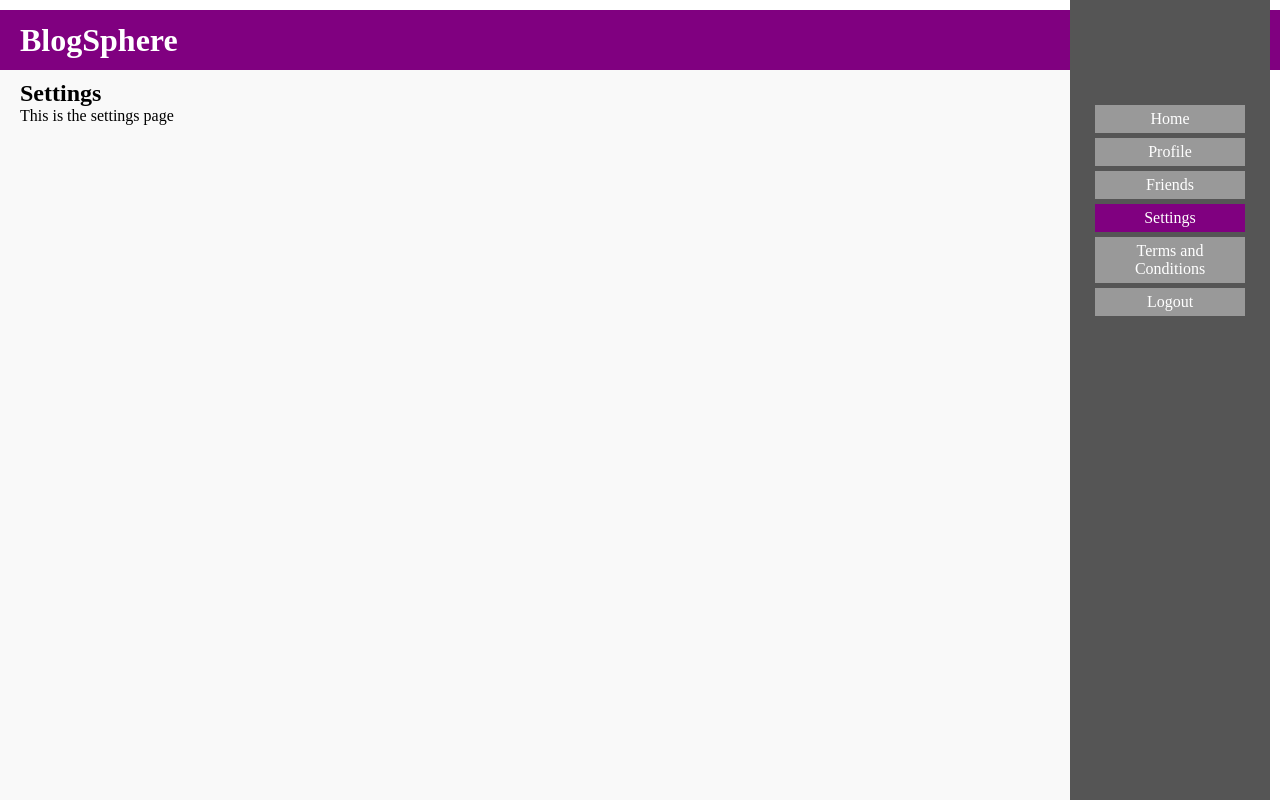
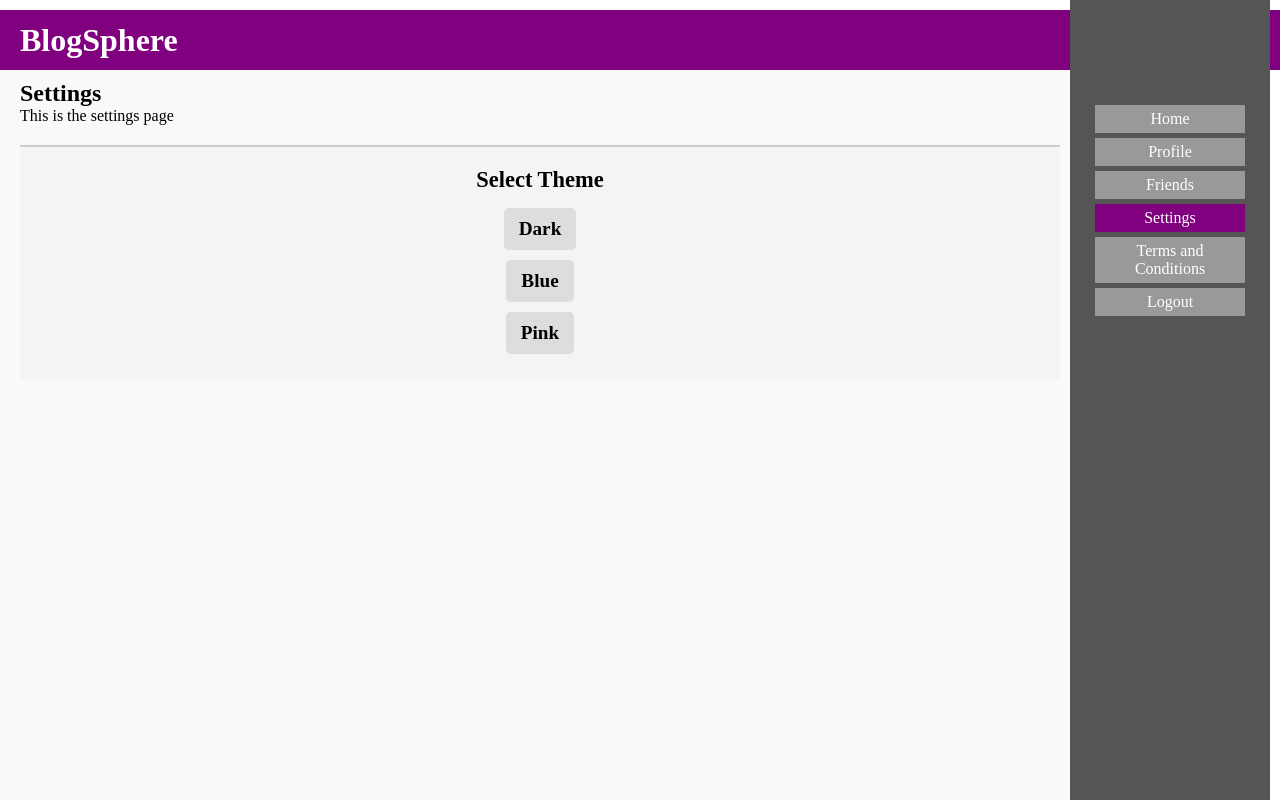
Before and after one commit to Diver2907/COSC360Project, a PHP site: page /settings.html in a window 1280 px wide. Run offline with PHP 8.4, Linux system fonts and the light colour scheme.

Commit message:
settings, post updated

```diff
--- a/friends.html
+++ b/friends.html
@@ -45,5 +45,7 @@
                 </div>
             </div>
         </div>
+<script src="theme.js"></script>
+
     </body>
 </html>
--- a/home.html
+++ b/home.html
@@ -1,7 +1,8 @@
 <!DOCTYPE html>
 <html lang="en">
     <head>
-        <link rel="stylesheet" href="Style.css"/>
+        <link rel="stylesheet" href="Style.css"/>\
+
         <title>Home</title>
     </head>
     <body>
@@ -77,5 +78,7 @@
                   }
                 });
               </script>
+<script src="theme.js"></script>
+
           </body>
 </html>
--- a/profile.html
+++ b/profile.html
@@ -71,5 +71,7 @@
 
         window.onload = loadProfile;
     </script>
+<script src="theme.js"></script>
+
 </body>
 </html>
--- a/settings.html
+++ b/settings.html
@@ -1,13 +1,81 @@
 <!DOCTYPE html>
 <html lang="en">
 <head>
-        <link rel="stylesheet" href="Style.css"/>
-        <title>Home</title>
+    <meta charset="UTF-8">
+    <meta name="viewport" content="width=device-width, initial-scale=1.0">
+    <title>Settings</title>
+    <link rel="stylesheet" href="Style.css">
+    <style>
+        /* Dark Theme */
+        .theme-dark .main-content {
+            background-color: #222;
+            color: white;
+        }
+        .theme-dark .top-bar {
+            background-color: #111;
+        }
+        .theme-dark .right-nav {
+            background-color: #333;
+        }
+
+        /* Blue Theme */
+        .theme-blue .main-content {
+            background-color: #ADD8E6;
+            color: black;
+        }
+        .theme-blue .top-bar {
+            background-color: #1E3A5F;
+        }
+        .theme-blue .right-nav {
+            background-color: #5A9BD3;
+        }
+
+        /* Pink Theme */
+        .theme-pink .main-content {
+            background-color: #FFC0CB;
+            color: black;
+        }
+        .theme-pink .top-bar {
+            background-color: #B03060;
+        }
+        .theme-pink .right-nav {
+            background-color: #D87093;
+        }
+
+        /* Theme Selection Band - Ensures Visibility */
+        .theme-selection {
+            background: #f4f4f4;
+            padding: 20px;
+            border-top: 2px solid #ccc;
+            width: 100%;
+            text-align: center;
+            font-size: 1.2em;
+            margin-top: 20px;
+            display: flex;
+            flex-direction: column;
+            align-items: center;
+        }
+        .theme-selection h3 {
+            margin-bottom: 10px;
+        }
+        .theme-option {
+            cursor: pointer;
+            margin: 5px;
+            padding: 10px 15px;
+            background: #ddd;
+            border-radius: 5px;
+            display: inline-block;
+            font-weight: bold;
+            transition: background 0.3s, color 0.3s;
+        }
+        .theme-option:hover {
+            background: #bbb;
+        }
+    </style>
 </head>
 <body>
     <div class="top-bar">
         <h1>BlogSphere</h1>
-
     </div>
     <div class="right-nav">
         <ul>
@@ -21,9 +89,28 @@
     </div>
     <div class="main-content">
         <h2>Settings</h2>
-            <p>
-              This is the settings page
-            </p>
+        <p>This is the settings page</p>
+        <div class="theme-selection">
+            <h3>Select Theme</h3>
+            <span class="theme-option" onclick="setTheme('dark')">Dark</span>
+            <span class="theme-option" onclick="setTheme('blue')">Blue</span>
+            <span class="theme-option" onclick="setTheme('pink')">Pink</span>
         </div>
+    </div>
+    <script>
+        function setTheme(theme) {
+            localStorage.setItem('theme', theme);
+            applyThemeToAllPages();
+        }
+
+        function applyThemeToAllPages() {
+            let savedTheme = localStorage.getItem('theme');
+            if (savedTheme) {
+                document.documentElement.className = `theme-${savedTheme}`;
+            }
+        }
+
+        window.onload = applyThemeToAllPages;
+    </script>
 </body>
 </html>
--- a/ts-cs.html
+++ b/ts-cs.html
@@ -28,5 +28,7 @@
                 Those terms and conditions being that this is a damn school project
             </p>
         </div>
+<script src="theme.js"></script>
+
     </body>
 </html>
```
Also changed, not shown: Style.css (+40 -0 lines), post.html (+71 -8 lines). Lines whose indentation alone changed are shown as unchanged.
